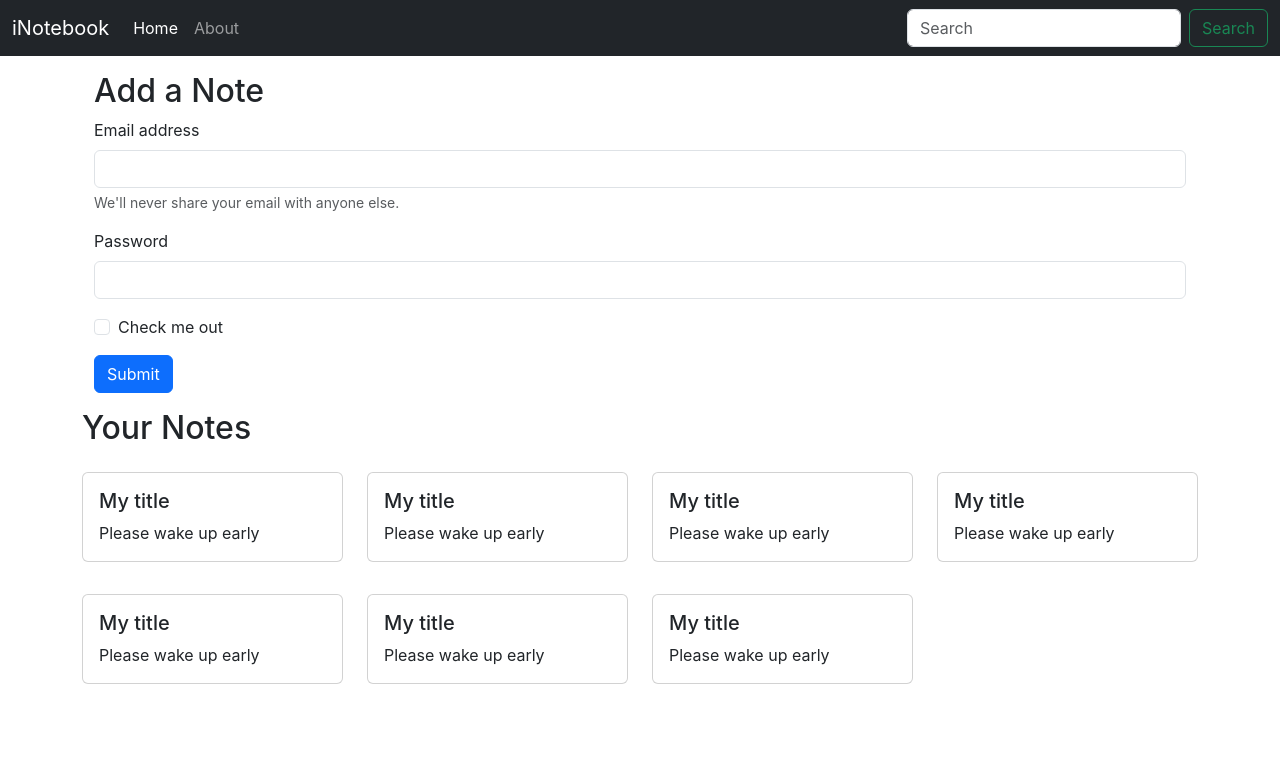
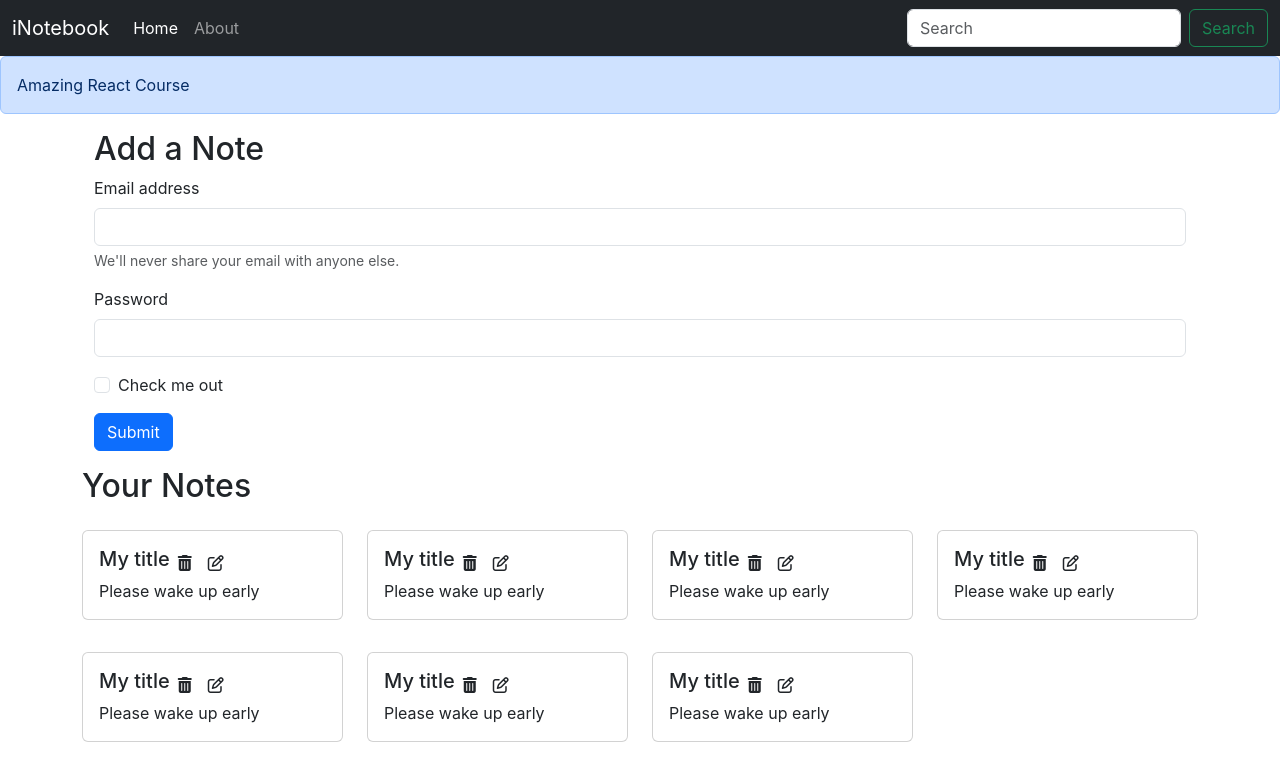
Before and after one commit to happy9099/iNotebook, a React (Create React App) app: page / in a window 1280 px wide. Shown: the top 780 px of the page. Built offline with nearby package versions, Linux system fonts and the light colour scheme; the HTML template or start-up script is replaced by a standard one.

Commit message:
Video 62: Adding Font awsome icons to iNotebook

```diff
--- a/public/index.html
+++ b/public/index.html
@@ -24,6 +24,7 @@
   <body>
     <noscript>You need to enable JavaScript to run this app.</noscript>
     <div id="root"></div>
+    <script src="https://kit.fontawesome.com/c7f17f119b.js" crossorigin="anonymous"></script>
     <script
       src="https://cdn.jsdelivr.net/npm/bootstrap@5.3.0-alpha1/dist/js/bootstrap.bundle.min.js"
       integrity="sha384-w76AqPfDkMBDXo30jS1Sgez6pr3x5MlQ1ZAGC+nuZB+EYdgRZgiwxhTBTkF7CXvN"
--- a/src/App.js
+++ b/src/App.js
@@ -4,6 +4,7 @@
 import { Home } from "./components/Home";
 import About from "./components/About";
 import NoteState from "./context/notes/NoteState";
+import { Alert } from "./components/Alert";
 
 function App() {
   return (
@@ -11,6 +12,7 @@
       <NoteState>
         <Router>
           <Navbar />
+          <Alert message="Amazing React Course"/>
           <div className="container">
           <Routes>
             <Route exact path="/" element={<Home />} />
--- /dev/null
+++ b/src/components/Alert.js
@@ -0,0 +1,11 @@
+import React from 'react'
+
+export const Alert = (props) => {
+    return (
+        <div>
+            <div class="alert alert-primary" role="alert">
+               {props.message}
+            </div>
+        </div>
+    )
+}
--- a/src/components/Home.js
+++ b/src/components/Home.js
@@ -7,20 +7,20 @@
       <div className="container my-3">
         <h2>Add a Note</h2>
         <form className="my-2">
-          <div class="mb-3">
-            <label for="exampleInputEmail1" class="form-label">Email address</label>
-            <input type="email" class="form-control" id="exampleInputEmail1" aria-describedby="emailHelp" />
-            <div id="emailHelp" class="form-text">We'll never share your email with anyone else.</div>
+          <div className="mb-3">
+            <label htmlFor="exampleInputEmail1" className="form-label">Email address</label>
+            <input type="email" className="form-control" id="exampleInputEmail1" aria-describedby="emailHelp" />
+            <div id="emailHelp" className="form-text">We'll never share your email with anyone else.</div>
           </div>
-          <div class="mb-3">
-            <label for="exampleInputPassword1" class="form-label">Password</label>
-            <input type="password" class="form-control" id="exampleInputPassword1" />
+          <div className="mb-3">
+            <label htmlFor="exampleInputPassword1" className="form-label">Password</label>
+            <input type="password" className="form-control" id="exampleInputPassword1" />
           </div>
-          <div class="mb-3 form-check">
-            <input type="checkbox" class="form-check-input" id="exampleCheck1" />
-            <label class="form-check-label" for="exampleCheck1">Check me out</label>
+          <div className="mb-3 form-check">
+            <input type="checkbox" className="form-check-input" id="exampleCheck1" />
+            <label className="form-check-label" htmlFor="exampleCheck1">Check me out</label>
           </div>
-          <button type="submit" class="btn btn-primary">Submit</button>
+          <button type="submit" className="btn btn-primary">Submit</button>
         </form>
       </div>
 
--- a/src/components/Noteitem.js
+++ b/src/components/Noteitem.js
@@ -4,10 +4,14 @@
     const { note } = props;
     return (
         <div className="col-md-3">
-            <div class="card my-3" >
-                <div class="card-body">
-                    <h5 class="card-title">{note.title}</h5>
-                    <p class="card-text">{note.description}</p>
+            <div className="card my-3" >
+                <div className="card-body">
+                    <div className="d-flex align-items-center">
+                    <h5 className="card-title">{note.title}</h5><i className="fa-solid fa-trash-can mx-2"></i>
+                    <i className="fa-regular fa-pen-to-square mx-2"></i>
+                    </div>
+                    <p className="card-text">{note.description}</p>
+
                 </div>
             </div>
         </div>
--- a/src/components/Notes.js
+++ b/src/components/Notes.js
@@ -9,7 +9,7 @@
         <div className="row my-3">
             <h2>Your Notes</h2>
             {notes.map((note) => {
-                return <Noteitem note={note}/>
+                return <Noteitem key={note._id} note={note}/>
             })}
         </div>
     )
--- a/src/context/notes/NoteState.js
+++ b/src/context/notes/NoteState.js
@@ -4,7 +4,7 @@
 const NoteState = (props) =>{
     const notesInitial =[
         {
-          "_id": "641402ba8cb30eccbacc0cb1",
+          "_id": "641402ba8cb30eccbacc0cb11",
           "user": "6412df6b37510cde83768d63",
           "title": "My title",
           "description": "Please wake up early",
@@ -13,7 +13,7 @@
           "__v": 0
         },
         {
-          "_id": "641402ba8cb30eccbacc0cb1",
+          "_id": "641402ba8cb30eccbacc0cb12",
           "user": "6412df6b37510cde83768d63",
           "title": "My title",
           "description": "Please wake up early",
@@ -22,7 +22,7 @@
           "__v": 0
         },
         {
-          "_id": "641402ba8cb30eccbacc0cb1",
+          "_id": "641402ba8cb30eccbacc0cb13",
           "user": "6412df6b37510cde83768d63",
           "title": "My title",
           "description": "Please wake up early",
@@ -31,7 +31,7 @@
           "__v": 0
         },
         {
-          "_id": "641402ba8cb30eccbacc0cb1",
+          "_id": "641402ba8cb30eccbacc0cb14",
           "user": "6412df6b37510cde83768d63",
           "title": "My title",
           "description": "Please wake up early",
@@ -40,7 +40,7 @@
           "__v": 0
         },
         {
-          "_id": "641402ba8cb30eccbacc0cb1",
+          "_id": "641402ba8cb30eccbacc0cb15",
           "user": "6412df6b37510cde83768d63",
           "title": "My title",
           "description": "Please wake up early",
@@ -49,7 +49,7 @@
           "__v": 0
         },
         {
-          "_id": "641402ba8cb30eccbacc0cb1",
+          "_id": "641402ba8cb30eccbacc0cb16",
           "user": "6412df6b37510cde83768d63",
           "title": "My title",
           "description": "Please wake up early",
@@ -58,7 +58,7 @@
           "__v": 0
         },
         {
-          "_id": "641402dc8cb30eccbacc0cb3",
+          "_id": "641402dc8cb30eccbacc0cb37",
           "user": "6412df6b37510cde83768d63",
           "title": "My title",
           "description": "Please wake up early",
--- a/src/index.css
+++ b/src/index.css
@@ -11,3 +11,7 @@
   font-family: source-code-pro, Menlo, Monaco, Consolas, 'Courier New',
     monospace;
 }
+
+i{
+  cursor: pointer;
+}
```
